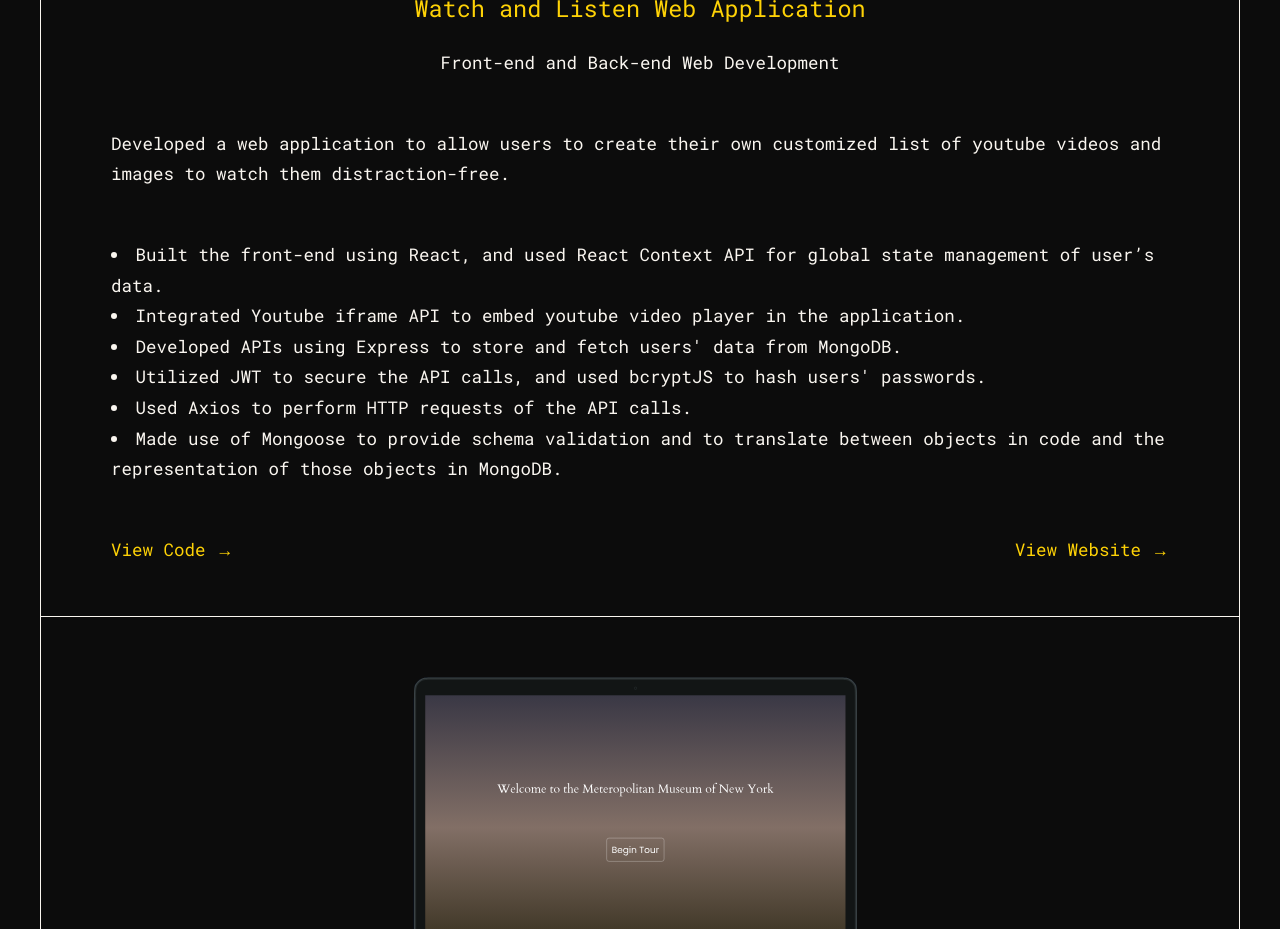
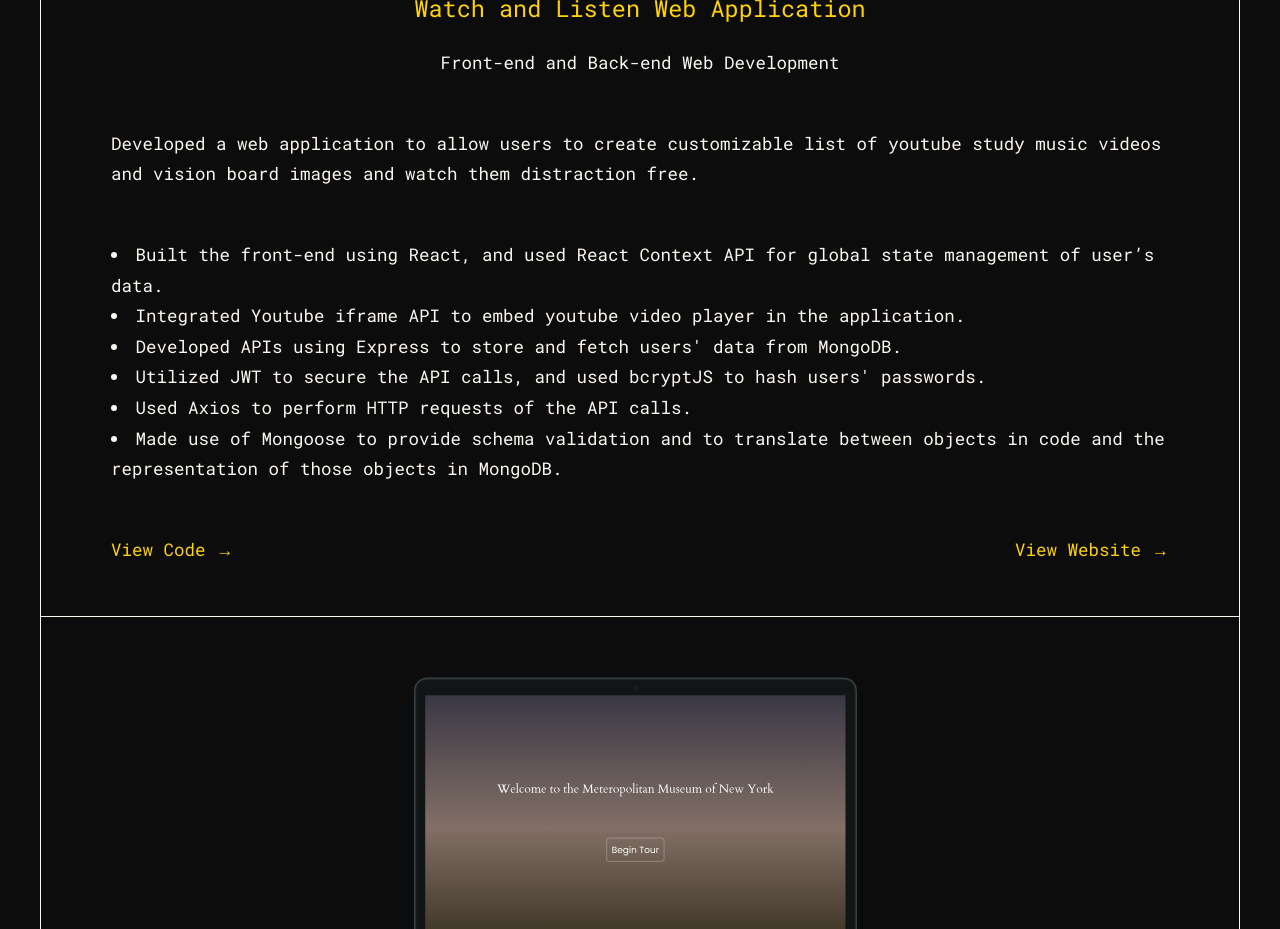
Before and after one commit to Hiba243/hibaportfolio, a React (Create React App) app: page / in a window 1280 px wide. Shown: the part 2460-3389 px from the top of the page. Built offline with nearby package versions, Linux system fonts and the light colour scheme.

Commit message:
updated project details

```diff
--- a/src/components/Projects.js
+++ b/src/components/Projects.js
@@ -35,7 +35,7 @@ const Projects = () => {
                                     Cleaned and parsed JSON data returned from HTTP requests.
                                 </li>
                                 <li>
-                                Utilized Firebase realtime database for storing data, Firebase authentication to authenticate users on the sign-in/login page, and Firebase hosting to host the application.
+                                    Utilized Firebase realtime database for storing data, Firebase authentication to authenticate users on the sign-in/login page, and Firebase hosting to host the application.
                                 </li>
 
                             </ul>
@@ -59,7 +59,7 @@ const Projects = () => {
                             <p className="text__content">Front-end and Back-end Web Development</p>
                         </div>
                         <div>
-                            <p className="text__content">Developed a web application to allow users to create their own customized list of youtube videos and images to watch them distraction-free.</p>
+                            <p className="text__content">Developed a web application to allow users to create customizable list of youtube study music videos and vision board images and watch them distraction free.</p>
                         </div>
                         <div>
                             <ul className="ul-style text__content">
```
